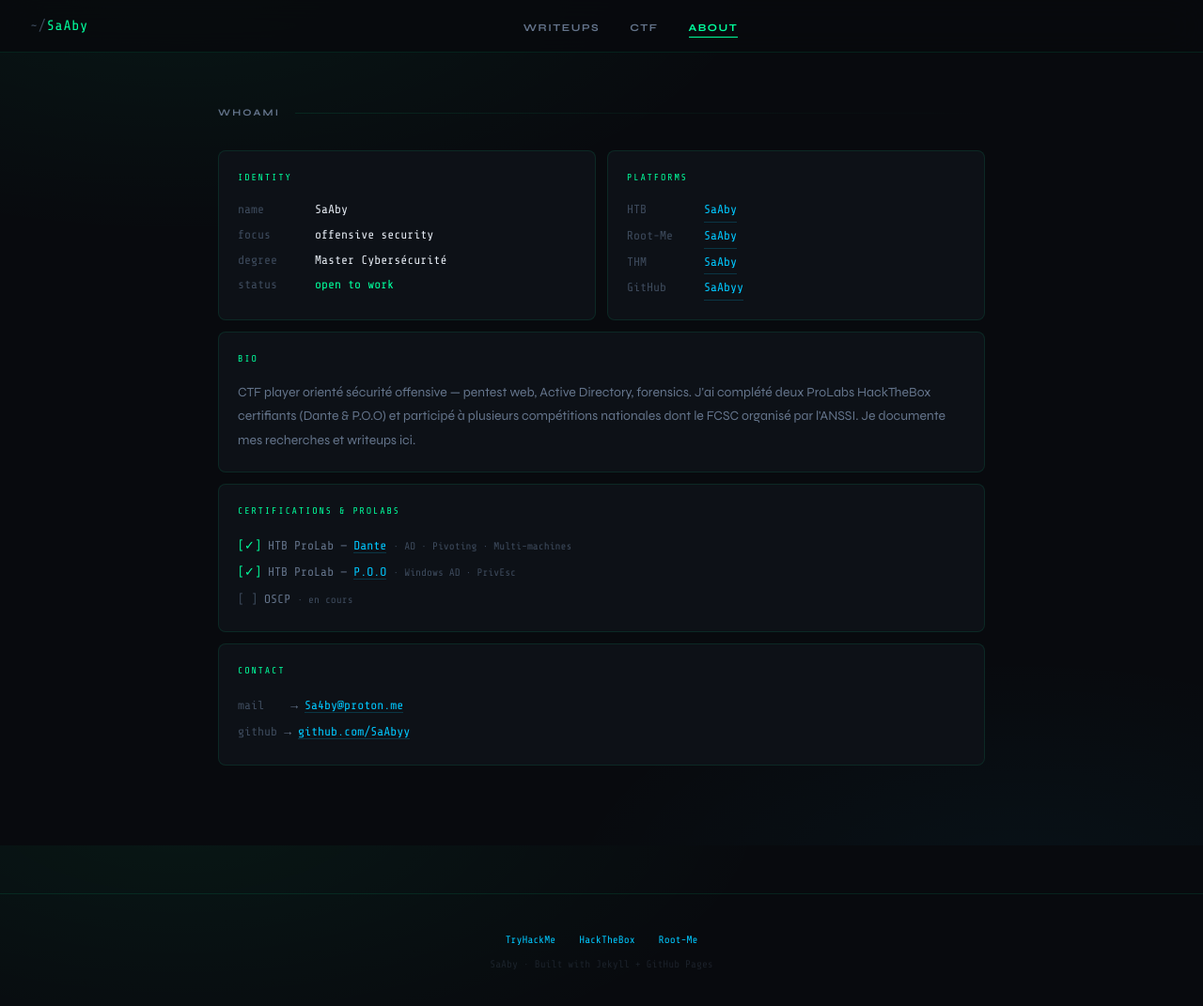
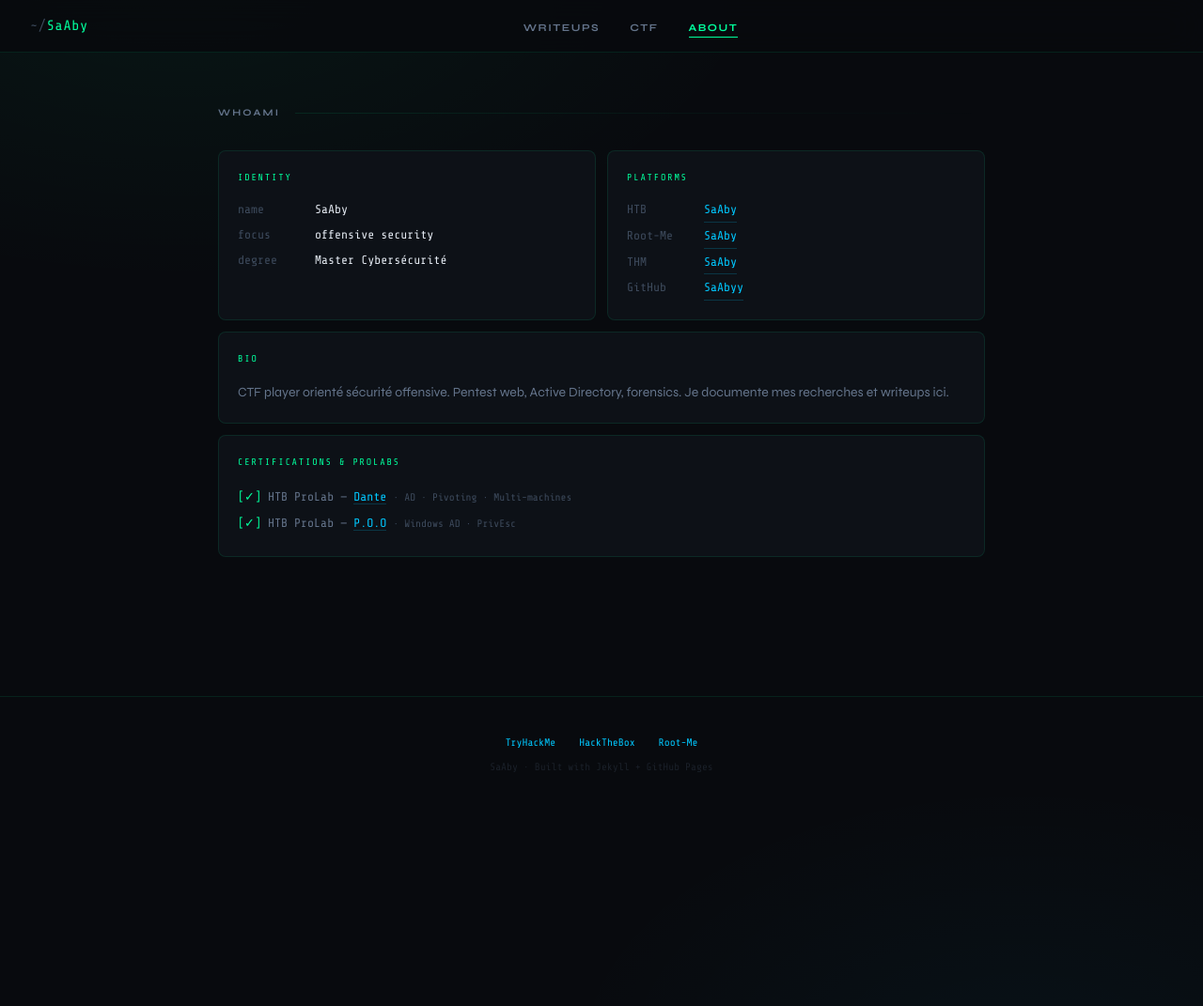
Before and after one commit to SaAbyy/SaAbyy.github.io, a Jekyll site: the page built from about.md, in a window 1280 px wide and 1075 px high. Shown: the top 1071 px of the window at 94% size. Built offline with Jekyll 4.4.1, drawn with Linux system fonts in a browser that asks for light colours.

Commit message:
Update about.md to remove status and contact info
Removed the 'status' line and updated the bio for clarity. Removed the contact information section.

```diff
--- a/about.md
+++ b/about.md
@@ -15,7 +15,6 @@ permalink: /about/
           <div class="info-row"><span class="info-key">name</span><span class="info-val">SaAby</span></div>
           <div class="info-row"><span class="info-key">focus</span><span class="info-val">offensive security</span></div>
           <div class="info-row"><span class="info-key">degree</span><span class="info-val">Master Cybersécurité</span></div>
-          <div class="info-row"><span class="info-key">status</span><span class="info-val" style="color:var(--accent);">open to work</span></div>
         </div>
       </div>
       <div class="info-block">
@@ -32,7 +31,7 @@ permalink: /about/
     <div class="info-block" style="margin-bottom:12px;">
       <div class="info-label">bio</div>
       <p style="font-size:14px;color:var(--text-muted);line-height:1.85;margin:0;">
-        CTF player orienté sécurité offensive — pentest web, Active Directory, forensics. J'ai complété deux ProLabs HackTheBox certifiants (Dante &amp; P.O.O) et participé à plusieurs compétitions nationales dont le FCSC organisé par l'ANSSI. Je documente mes recherches et writeups ici.
+        CTF player orienté sécurité offensive. Pentest web, Active Directory, forensics. Je documente mes recherches et writeups ici.
       </p>
     </div>
 
@@ -41,15 +40,6 @@ permalink: /about/
       <div style="font-family:'Share Tech Mono',monospace;font-size:13px;color:var(--text-muted);line-height:2.2;">
         <div><span style="color:var(--accent);">[✓]</span> HTB ProLab — <a href="https://app.hackthebox.com/prolabs/4" class="info-link">Dante</a> <span style="color:var(--dim);font-size:11px;">· AD · Pivoting · Multi-machines</span></div>
         <div><span style="color:var(--accent);">[✓]</span> HTB ProLab — <a href="https://app.hackthebox.com/prolabs/11" class="info-link">P.O.O</a> <span style="color:var(--dim);font-size:11px;">· Windows AD · PrivEsc</span></div>
-        <div><span style="color:var(--dim);">[ ]</span> OSCP <span style="color:var(--dim);font-size:11px;">· en cours</span></div>
-      </div>
-    </div>
-
-    <div class="info-block">
-      <div class="info-label">contact</div>
-      <div style="font-family:'Share Tech Mono',monospace;font-size:13px;color:var(--text-muted);line-height:2.2;">
-        <div><span style="color:var(--dim);">mail</span> &nbsp;&nbsp;&nbsp;→ <a href="mailto:Sa4by@proton.me" class="info-link">Sa4by@proton.me</a></div>
-        <div><span style="color:var(--dim);">github</span> → <a href="https://github.com/SaAbyy" class="info-link">github.com/SaAbyy</a></div>
       </div>
     </div>
 
```
